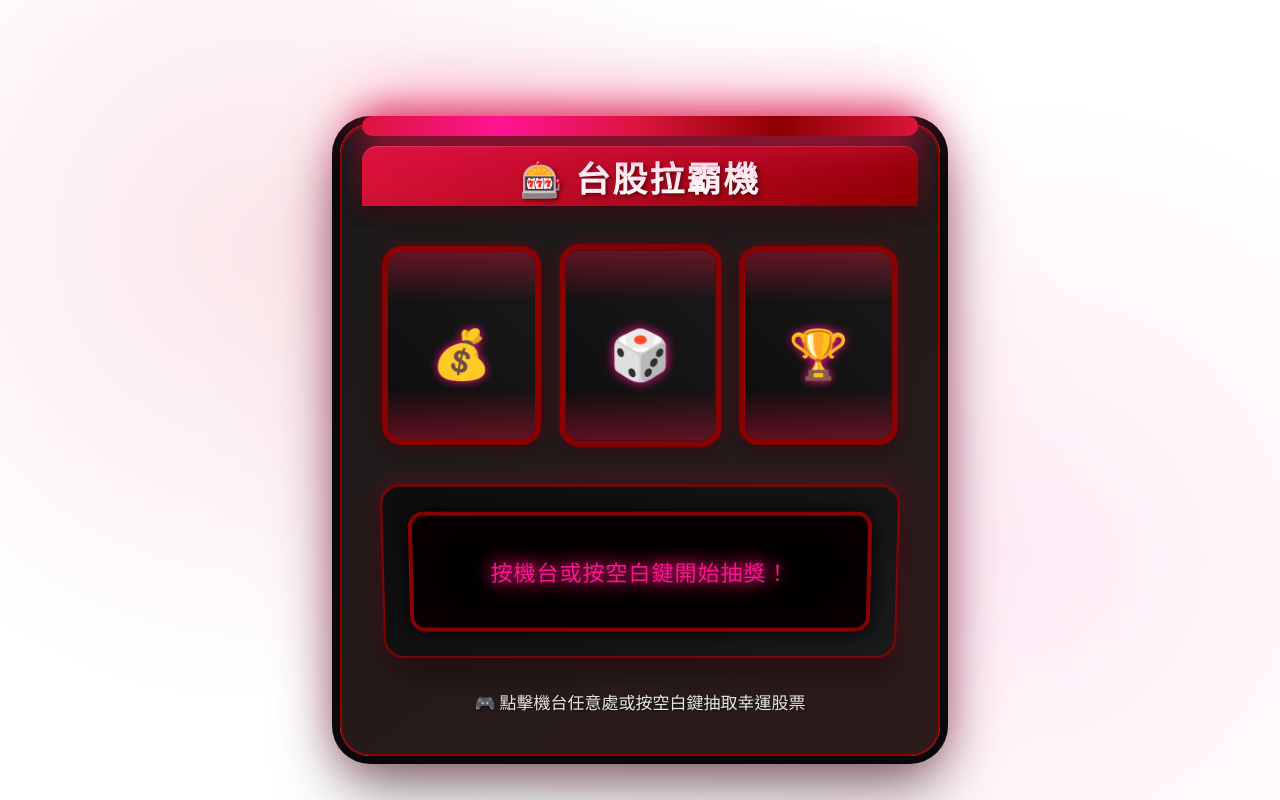
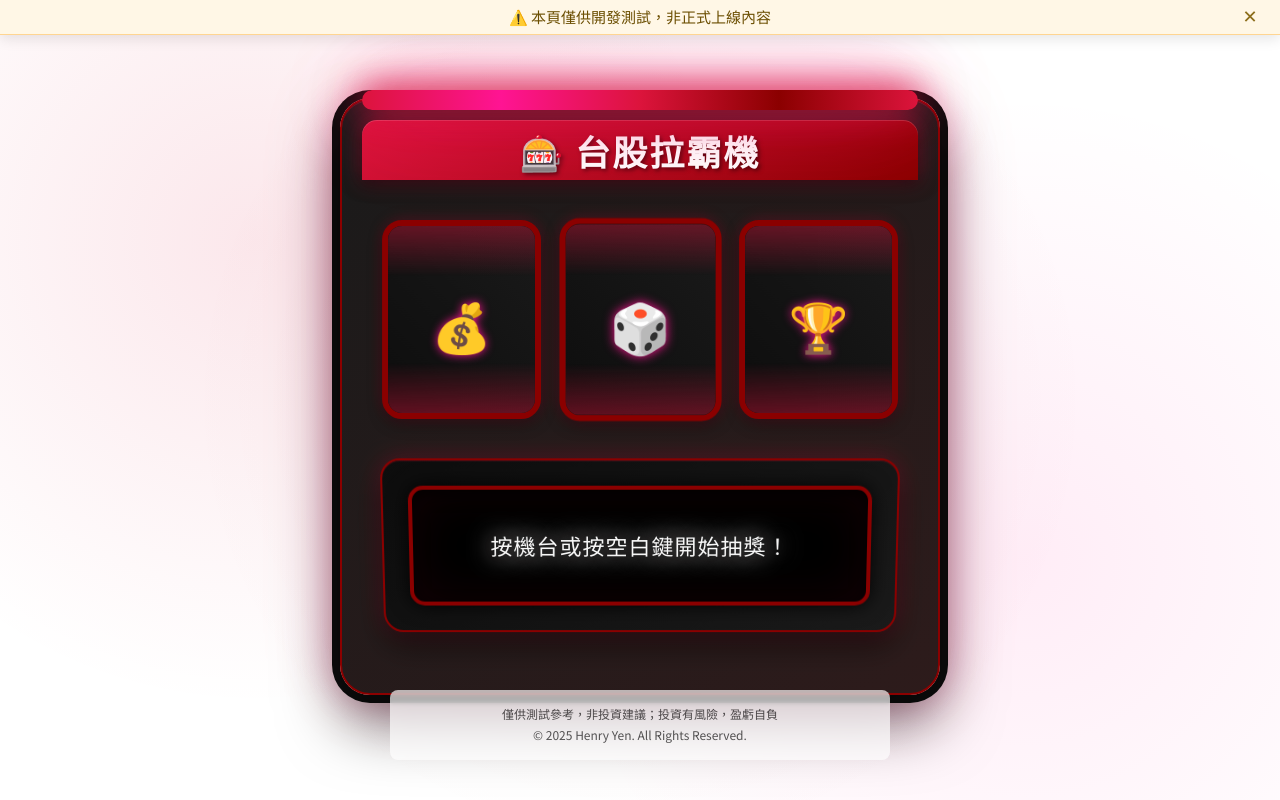
Before and after one commit to henry-yen/stock-slot-machine, a plain HTML site: page index.html in a window 1280 px wide. Drawn offline with Linux system fonts and the light colour scheme.

Commit message:
Fix slot machine alert text injection and improve styling

```diff
--- a/assets/css/main.css
+++ b/assets/css/main.css
@@ -5,14 +5,31 @@
     body{
   font-family:'Noto Sans TC',sans-serif;
   background:linear-gradient(135deg,#1a1a1a 0%,#2d1b1b 50%,#1a1a1a 100%);
-      min-height:100vh; display:flex; justify-content:center; align-items:center; padding:20px;
   background-image:
     radial-gradient(circle at 20% 30%,rgba(220,20,60,.1) 0%,transparent 40%),
     radial-gradient(circle at 80% 70%,rgba(255,20,147,.08) 0%,transparent 40%),
     radial-gradient(circle at 50% 50%,rgba(139,0,0,.05) 0%,transparent 60%);
+  min-height: 100vh;
+
+  /* 只保留這一套版型 */
+  display: flex;
+  flex-direction: column;     /* 直向排版 */
+  align-items: center;        /* 內容水平置中 */
+  justify-content: flex-start;/* 從上往下排 */
+  padding: 20px 20px 40px;
+
   overflow-x: hidden;
   -webkit-tap-highlight-color: transparent;
   overscroll-behavior-y: none;
+  padding-bottom: max(40px, calc(env(safe-area-inset-bottom, 0px) + 12px));
+}
+.stage{
+  flex: 1;
+  display: flex;
+  align-items: center;
+  justify-content: center;
+  width: 100%;
+  padding-top: var(--alert-h);   /* 依橫幅高度自動往下推 */
 }
     @supports (height: 100svh) { body { min-height: 100svh; } }
 
@@ -25,6 +42,8 @@
       --border-w: clamp(2px, 0.6vw, 6px);
       --title-size: clamp(20px, 4.2vw, 35px);
       --result-fs: clamp(14px, 3.2vw, 22px);
+      --alert-h: 0px;
+      --footer-h: 24px;
     }
 
     .slot-machine{
@@ -45,6 +64,7 @@
       will-change: transform;
       touch-action: manipulation;
       max-width: 100%;
+      z-index: 0;
     }
     .slot-machine:hover{ filter: brightness(1.02) saturate(1.02); }
     .slot-machine.spinning{ cursor: default; }
@@ -134,7 +154,7 @@
       overflow-y:auto; max-height: 40vh;
     }
 
-    .result-content{ font-size: var(--result-fs); font-weight:500; color:#ff1493; text-align:center; text-shadow:0 0 15px #ff1493,0 0 25px #dc143c; font-family:'Noto Sans TC',monospace; letter-spacing:1px; line-height:1.6; white-space:pre-line; word-wrap:break-word; word-break: break-word; }
+    .result-content{ font-size: var(--result-fs); font-weight:500; color:#f8f8f8; text-align:center; text-shadow:0 0 15px #080808,0 0 25px #f7f2f3; font-family:'Noto Sans TC',monospace; letter-spacing:1px; line-height:1.6; white-space:pre-line; word-wrap:break-word; word-break: break-word; }
 
     .loading{ color:#ff1493; animation:neonGlow 1.2s ease-in-out infinite alternate; }
     @keyframes neonGlow{ from{ text-shadow:0 0 10px #ff1493,0 0 20px #ff1493; color:#ff1493; } to{ text-shadow:0 0 20px #ff1493,0 0 30px #ff1493,0 0 40px #dc143c; color:#ff69b4; } }
@@ -153,7 +173,7 @@
 
     .instructions{ text-align:center; color:rgba(255,255,255,.9); font-size: clamp(12px, 2.8vw, 17px); font-weight:400; margin-top: clamp(12px, 2.8vw, 30px); text-shadow:1px 1px 2px rgba(0,0,0,.5); }
     .error{ color:#ff6b6b; text-shadow:0 0 10px #ff6b6b; }
-    .success{ animation:successNeon 1.2s ease-in-out; color:#ff1493; text-shadow:0 0 15px #ff1493,0 0 25px #dc143c; }
+    .success{ color:#fdfcfd; text-shadow:0 0 15px #0e0d0d,0 0 25px #1a1919; }
     @keyframes successNeon{ 0%{ transform:scale(1); } 15%{ transform:scale(1.03); text-shadow:0 0 22px #ff1493,0 0 30px #dc143c,0 0 36px #ff1493; } 45%{ transform:scale(1.02); } 100%{ transform:scale(1); text-shadow:0 0 15px #ff1493,0 0 25px #dc143c; } }
 
     @media (max-width: 520px){
@@ -164,6 +184,7 @@
         0 0 0 6px #0d0d0d,
         0 0 28px rgba(220,20,60,.35),
         0 0 56px rgba(255,20,147,.22);
+        margin-bottom: clamp(24px, 6vh, 56px);
       }
       .result-screen{ min-height: 90px; }
     }
@@ -173,3 +194,97 @@
       .slot-machine{ transition:none; }
       .success, .loading{ animation: none; }
     }
+
+
+/* iOS 位址列高度變動，用 dvh 比 vh 更穩 */
+@supports (height: 100dvh) { body { min-height: 100dvh; } }
+
+/* 置頂滿版黃底告警橫幅（行為一致，手機優先） */
+.mock-alert{
+  position: fixed;
+  inset: 0 0 auto 0;                 /* top:0; left:0; right:0; */
+  z-index: 9999;
+
+  /* 用 grid 保證中間文字真正置中，不被關閉鈕拉偏 */
+  display: grid;
+  grid-template-columns: 44px 1fr 44px;  /* 左空位 / 文案 / 關閉鈕 */
+  align-items: center;
+  text-align: center;
+  line-height: 1.45;
+
+  /* safe-area，不要再 +10 了，iOS 會整個過厚 */
+  padding-top: max(6px, env(safe-area-inset-top, 0px));
+  padding-bottom: 6px;
+  padding-left: 8px;
+  padding-right: 8px;
+  box-sizing: border-box;
+
+  background: #fff7e6;
+  color: #6b4e00;
+  border-bottom: 1px solid #ffd591;
+  box-shadow: 0 4px 14px rgba(0,0,0,.10);
+}
+.mock-alert .mock-alert-text{
+  grid-column: 2;                    /* 文字永遠在中間欄 */
+  width: 100%;
+  padding: 0 4px;
+  font-size: clamp(13px, 3.6vw, 15px);
+  word-break: break-word;
+}
+.mock-alert .mock-alert-close{
+  grid-column: 3;
+  justify-self: center;
+  background: transparent;
+  border: 0;
+  cursor: pointer;
+  font-size: 18px;
+  line-height: 1;
+  color: #8c6d1a;
+}
+
+/* 內容往下推，避免被橫幅蓋住 */
+:root { --alert-h: 0px; }
+.stage{
+   padding-top: var(--alert-h);
+   padding-top: var(--alert-h);
+   padding-bottom: var(--footer-h);
+}
+
+/* 小螢幕再壓縮一點欄寬與字級 */
+@media (max-width: 390px){
+  .mock-alert{ grid-template-columns: 40px 1fr 40px; }
+  .mock-alert .mock-alert-text{ font-size: clamp(12px, 3.4vw, 14px); }
+}
+
+/* 收起動畫 */
+.mock-alert--hidden{
+  transform: translateY(-100%);
+  opacity: 0;
+  pointer-events: none;
+  transition: transform .25s ease, opacity .25s ease;
+}
+
+    /* ===== FOOTER ===== */
+    .site-footer {
+      position: relative;
+      z-index: 2;
+      background: rgba(255,255,255,.85);
+      backdrop-filter: blur(2px);
+      padding: 12px 16px;
+      border-radius: 8px;
+      margin-top: 20px;
+
+      /* Center the footer content */
+      text-align: center;
+      max-width: min(90vw, 500px);
+      width: 100%;
+
+      font-size: 12px;
+      opacity: 0.8;
+      line-height: 1.4;
+      color: #333;
+    }
+
+    .site-footer p {
+      margin: 4px 0;
+    }
--- a/assets/js/main.js
+++ b/assets/js/main.js
@@ -1,5 +1,20 @@
-class ModernSlotMachine{
+class ModernSlotMachine {
   constructor(){
+    // ====== 新增：集中管理圖示與轉輪資料 ======
+    this.ICONS = {
+      ALERT: '⚠️',
+      CLOSE: '✕',
+      TITLE: '🎰',
+      HOWTO: '🎮',
+      ERROR: '❌'
+    };
+    this.REEL_SET = [
+      ['💰','📈','🚀','💎','⭐','🎯','🔥','💝'],
+      ['🎲','🎊','🌟','💫','🎈','🎭','🎪','🎨'],
+      ['🏆','🎖️','👑','💰','🎯','⚡','🔮','🎁'],
+    ];
+
+    // ====== 你的既有設定 ======
     this.BACKEND_URL = 'http://localhost:5000/api/stock';
     this.isSpinning = false;
     this.reels = ['reel1','reel2','reel3'];
@@ -9,85 +24,103 @@ class ModernSlotMachine{
     this.itemHeight = null; // 延遲測量
     this.isIOS = this.detectIOS();
     this.isMobile = this.detectMobile();
+
+    // ====== 新增：把 Emoji 與 Alert 內容從 JS 注入 ======
+    this.injectStaticUI();    // 標題/說明/Alert 文案
+    this.renderAllReels();    // 三個轉輪內容
+
     this.setupEventListeners();
-
-        // 等待字體和layout穩定後再測量
-        this.initializeAfterLoad();
+    this.initializeAfterLoad();  // 等待字體與 layout 穩定再量測
   }
 
+  // ---------- UI 注入 ----------
+  injectStaticUI(){
+    // 標題：補上 🎰（先去掉舊圖示避免重複）
+    const titleEl = document.querySelector('.title');
+    if (titleEl){
+      const plain = titleEl.textContent.replace(/^\s*🎰\s*/,'').trim();
+      titleEl.textContent = `${this.ICONS.TITLE} ${plain}`;
+    }
+
+    // 操作說明：補上 🎮
+    const instructionsEl =
+      document.querySelector('.instructions-text') ||
+      document.querySelector('.instructions p');
+    if (instructionsEl){
+      const base = '點擊機台任意處或按空白鍵抽取幸運股票';
+      instructionsEl.textContent = `${this.ICONS.HOWTO} ${base}`;
+    }
+
+    // Mock Alert：用 JS 放入 ⚠️ 文案與 ✕ 按鈕
+    const alertEl = document.querySelector('.mock-alert');
+    if (alertEl){
+      alertEl.innerHTML = `
+        <span class="mock-alert-text">
+          ${this.ICONS.ALERT} 本頁僅供開發測試，非正式上線內容
+        </span>
+        <button class="mock-alert-close" aria-label="關閉提醒" type="button">${this.ICONS.CLOSE}</button>
+      `;
+      const closeBtn = alertEl.querySelector('.mock-alert-close');
+      closeBtn?.addEventListener('click', () => {
+        // 你 CSS 要有 .mock-alert--hidden（見下方 CSS）
+        alertEl.classList.add('mock-alert--hidden');
+      });
+    }
+  }
+
+  renderAllReels(){
+    this.reels.forEach((id, idx) => this.renderReel(id, this.REEL_SET[idx]));
+  }
+  renderReel(reelId, items){
+    const reel = document.getElementById(reelId);
+    if (!reel) return;
+    // 先清空，避免 HTML 本來就有塞東西導致重複
+    reel.innerHTML = items.map(ch => `<div class="slot-item">${ch}</div>`).join('');
+  }
+
+  // ---------- 你的原本邏輯（量測 / 對齊 / 動畫 / 後端） ----------
   detectIOS(){
     const p = navigator.platform || '';
     const ua = navigator.userAgent || '';
     const iOSLike = /iPad|iPhone|iPod/.test(p) || (/Mac/.test(p) && navigator.maxTouchPoints > 1);
     return iOSLike || /iPhone|iPad|iPod/.test(ua);
   }
-
   detectMobile(){
     return /Android|iPhone|iPad|iPod|BlackBerry|IEMobile|Opera Mini/i.test(navigator.userAgent) || window.innerWidth <= 768;
   }
-
   async initializeAfterLoad(){
-        // 等待多個時機點確保layout穩定
     await new Promise(resolve => {
-          if (document.readyState === 'complete') {
-            resolve();
-          } else {
-            window.addEventListener('load', resolve, { once: true });
-          }
+      if (document.readyState === 'complete') resolve();
+      else window.addEventListener('load', resolve, { once: true });
     });
-
-        // 額外延遲確保字體渲染完成
-        setTimeout(() => {
-          this.measureAndSetupHeights();
-        }, 200);
-
+    setTimeout(() => { this.measureAndSetupHeights(); }, 200);
     window.addEventListener('resize', () => {
-          setTimeout(() => {
-            this.measureAndSetupHeights();
-          }, 100);
+      setTimeout(() => { this.measureAndSetupHeights(); }, 100);
     });
   }
-
   measureAndSetupHeights(){
     const firstItem = document.querySelector('.slot-item');
     if(!firstItem) return;
-
-        // 獲取精確的計算高度
     const rect = firstItem.getBoundingClientRect();
     let measuredHeight = rect.height;
-
-        // 對不同平台進行微調
     if(this.isMobile){
-          // 手機端：取整數像素避免模糊
       measuredHeight = Math.round(measuredHeight);
     } else {
-          // 桌面端：考慮DPR進行精確計算
       const dpr = window.devicePixelRatio || 1;
       measuredHeight = Math.round(measuredHeight * dpr) / dpr;
     }
-
     this.itemHeight = measuredHeight;
-        console.log(`測量到的item高度: ${this.itemHeight}px, 平台: ${this.isMobile ? '手機' : '桌面'}, DPR: ${window.devicePixelRatio}`);
-
-        // 初始化所有轉輪到正確位置
     this.snapAllReels();
   }
-
-      // 改進的對齊算法
   snapValueToStep(value, step){
     if (!step || step <= 0) return 0;
-
     const absValue = Math.abs(value);
     let steps = Math.round(absValue / step);
     let snapped = -(steps * step);
-
-        // 根據平台特性進行微調
     if(this.isMobile && this.isIOS){
-          // iOS: 使用像素完美對齊
       const dpr = window.devicePixelRatio || 1;
       snapped = -Math.round(Math.abs(snapped) * dpr) / dpr;
     } else if(!this.isMobile){
-          // 桌面端: 確保子像素精確度
       const dpr = window.devicePixelRatio || 1;
       if(dpr !== 1){
         snapped = -Math.round(Math.abs(snapped) * dpr) / dpr;
@@ -95,13 +128,10 @@ class ModernSlotMachine{
         snapped = -Math.round(Math.abs(snapped));
       }
     } else {
-          // Android等其他移動端: 簡單取整
       snapped = -Math.round(Math.abs(snapped));
     }
-
     return snapped;
   }
-
   setupEventListeners(){
     this.machineEl.addEventListener('click',()=>this.spin());
     this.machineEl.addEventListener('pointerdown', ()=> this.machineEl.style.transform = 'scale(.995)');
@@ -111,15 +141,12 @@ class ModernSlotMachine{
       if(e.code==='Space' && !this.isSpinning){ e.preventDefault(); this.spin(); }
     });
   }
-
   async spin(){
     if(this.isSpinning || !this.itemHeight) return;
-
     this.isSpinning = true;
     this.machineEl.classList.add('spinning');
-        this.resultElement.innerHTML='<span class="loading">🎰 抽取幸運股票中...</span>';
+    this.resultElement.innerHTML=`<span class="loading">${this.ICONS.TITLE} 抽取幸運股票中...</span>`;
     this.startSpinAnimation();
-
     try{
       const result = await this.callBackendAPI();
       setTimeout(()=>{
@@ -137,89 +164,65 @@ class ModernSlotMachine{
       }, this.spinDuration);
     }
   }
-
   startSpinAnimation(){
     this.reels.forEach((id,idx)=>{
       const reel=document.getElementById(id);
       const items = reel.children.length;
       reel.classList.add('spin-animation');
-
       setTimeout(()=>{
         reel.classList.remove('spin-animation');
-
         // 強制重繪確保動畫停止
         reel.style.transform = reel.style.transform;
         void reel.offsetHeight;
-
         const randomIndex = Math.floor(Math.random() * items);
         const targetY = -(randomIndex * this.itemHeight);
         const snappedY = this.snapValueToStep(targetY, this.itemHeight);
-
-            console.log(`轉輪${idx+1}: 目標位置=${targetY}, 對齊後=${snappedY}, 隨機索引=${randomIndex}`);
-
-            // 使用requestAnimationFrame確保渲染時機
         requestAnimationFrame(()=>{
           reel.style.transform = `translate3d(0, ${snappedY}px, 0)`;
         });
-
       }, 2000 + idx*300);
     });
   }
-
   stopSpinAnimation(){
     this.reels.forEach(id=>{
       const reel = document.getElementById(id);
       reel.classList.remove('spin-animation');
     });
   }
-
   snapAllReels(){
     if (!this.itemHeight) return;
-
-        this.reels.forEach((id, index) => {
+    this.reels.forEach((id) => {
       const reel = document.getElementById(id);
       const currentY = this.getTranslateY(reel);
-
       if(Number.isFinite(currentY)){
         const snappedY = this.snapValueToStep(currentY, this.itemHeight);
-            console.log(`初始化轉輪${index+1}: 當前=${currentY}, 對齊後=${snappedY}`);
         reel.style.transform = `translate3d(0, ${snappedY}px, 0)`;
       } else {
-            // 如果沒有變換，設置為初始位置
         reel.style.transform = `translate3d(0, 0px, 0)`;
       }
     });
   }
-
   getTranslateY(el){
     const style = getComputedStyle(el);
     const transform = style.transform;
-
     if(!transform || transform === 'none') return 0;
-
-        // 解析transform矩陣
     const matrix3d = transform.match(/matrix3d\(([^)]+)\)/);
     if(matrix3d){
       const values = matrix3d[1].split(',').map(parseFloat);
-          return values[13] || 0; // translateY in matrix3d
+      return values[13] || 0;
     }
-
     const matrix2d = transform.match(/matrix\(([^)]+)\)/);
     if(matrix2d){
       const values = matrix2d[1].split(',').map(parseFloat);
-          return values[5] || 0; // translateY in matrix2d
+      return values[5] || 0;
     }
-
-        // 解析translate3d
     const translate3d = transform.match(/translate3d\(([^)]+)\)/);
     if(translate3d){
       const values = translate3d[1].split(',').map(v => parseFloat(v.trim()));
       return values[1] || 0;
     }
-
     return 0;
   }
-
   async callBackendAPI(){
     try{
       const response=await fetch(this.BACKEND_URL,{ method:'GET', headers:{ 'Content-Type':'application/json' }});
@@ -229,7 +232,6 @@ class ModernSlotMachine{
       return this.getSimulatedResult();
     }
   }
-
   getSimulatedResult(){
     const single=['2330 台積電','2317 鴻海','2454 聯發科'];
     const multi=[
@@ -240,7 +242,6 @@ class ModernSlotMachine{
     const options=[...single,...multi];
     return options[Math.floor(Math.random()*options.length)];
   }
-
   showResult(result){
     let text;
     if(typeof result==='string'){ text=result; }
@@ -248,25 +249,24 @@ class ModernSlotMachine{
       text=result.map(s=> typeof s==='string'?s : (s.code&&s.name?`${s.code} ${s.name}`:JSON.stringify(s))).join('\n');
     }else if(result && result.code&&result.name){ text=`${result.code} ${result.name}`; }
     else{ text=JSON.stringify(result,null,2); }
-
     const lines=text.split('\n').length;
     if(lines>10) this.resultElement.style.fontSize='clamp(12px,2.6vw,16px)';
     else if(lines>6) this.resultElement.style.fontSize='clamp(13px,2.8vw,18px)';
     else if(lines>3) this.resultElement.style.fontSize='clamp(14px,3vw,20px)';
     else this.resultElement.style.fontSize='var(--result-fs)';
-
     this.resultElement.innerHTML=`<span class="success">${text}</span>`;
     this.animateResult();
   }
-
-      showError(msg){ this.resultElement.innerHTML=`<span class="error">❌ 連線錯誤：${msg}</span>`; }
-
+  showError(msg){
+    this.resultElement.innerHTML=`<span class="error">${this.ICONS.ERROR} 連線錯誤：${msg}</span>`;
+  }
   animateResult(){
     this.resultElement.classList.add('success');
     setTimeout(()=>this.resultElement.classList.remove('success'),1200);
   }
 }
 
+// 啟動
 document.addEventListener('DOMContentLoaded',()=>{
   new ModernSlotMachine();
   const m = document.querySelector('.slot-machine');
@@ -277,4 +277,58 @@ class ModernSlotMachine{
     m.style.opacity='1';
     m.style.transform = m.style.transform.replace(' translateY(40px)','');
   },100);
+  const alertEl = document.querySelector('.mock-alert');
+
+const setAlertHeight = () => {
+  const h = alertEl ? Math.ceil(alertEl.getBoundingClientRect().height) : 0;
+  document.documentElement.style.setProperty('--alert-h', `${h}px`);
+};
+
+setAlertHeight();
+/* iOS Safari 會因為位址列收展改變 viewport，高度要補算 */
+window.addEventListener('resize', () => setTimeout(setAlertHeight, 50), { passive: true });
+window.addEventListener('orientationchange', () => setTimeout(setAlertHeight, 300), { passive: true });
+
+/* 文字換行或你改文案都能即時更新 */
+if (window.ResizeObserver && alertEl) {
+  new ResizeObserver(setAlertHeight).observe(alertEl);
+}
+
 });
+document.addEventListener('DOMContentLoaded', () => {
+  const alertEl  = document.querySelector('.mock-alert');
+  const footerEl = document.querySelector('.copyright');
+
+  const setAlertHeight = () => {
+    const h = alertEl ? Math.ceil(alertEl.getBoundingClientRect().height) : 0;
+    document.documentElement.style.setProperty('--alert-h', `${h}px`);
+  };
+
+  const setFooterHeight = () => {
+    const fh = footerEl ? Math.ceil(footerEl.getBoundingClientRect().height) : 0;
+
+    // iOS Safari 會因為底部工具列收展改變可視高度，抓額外需要的安全空間
+    const vv = window.visualViewport;
+    const extra = vv ? Math.max(0, window.innerHeight - vv.height) : 0;
+
+    document.documentElement.style.setProperty('--footer-h', `${fh + extra + 12}px`);
+  };
+
+  const recalcAll = () => { setAlertHeight(); setFooterHeight(); };
+
+  recalcAll();
+  window.addEventListener('resize', () => setTimeout(recalcAll, 50), { passive:true });
+  window.addEventListener('orientationchange', () => setTimeout(recalcAll, 300), { passive:true });
+
+  if (window.ResizeObserver){
+    alertEl  && new ResizeObserver(recalcAll).observe(alertEl);
+    footerEl && new ResizeObserver(recalcAll).observe(footerEl);
+  }
+});
+
+// footer 年份維持
+(function(){
+  const y = new Date().getFullYear();
+  const el = document.getElementById('foot-year');
+  if (el) el.textContent = y;
+})();
--- a/index.html
+++ b/index.html
@@ -2,47 +2,70 @@
 <html lang="zh-TW">
 <head>
   <meta charset="UTF-8" />
-  <meta name="viewport" content="width=device-width, initial-scale=1.0"/>
+  <meta name="viewport" content="width=device-width, initial-scale=1" />
   <title>台股拉霸機</title>
+  <meta name="description" content="台股拉霸機：僅供娛樂與開發測試使用，內容為示意畫面，非投資建議。" />
+  <meta name="theme-color" content="#1a1a1a" />
+
   <link rel="preconnect" href="https://fonts.googleapis.com">
   <link rel="preconnect" href="https://fonts.gstatic.com" crossorigin>
   <link href="https://fonts.googleapis.com/css2?family=Noto+Sans+TC:wght@100..900&display=swap" rel="stylesheet">
+
+  <!-- 你的主要樣式 -->
   <link rel="stylesheet" href="./assets/css/main.css">
-
 </head>
 <body>
-  <div class="slot-machine" id="slotMachine" role="button" aria-label="抽取幸運股票" tabindex="0" aria-live="polite">
-    <div class="machine-lights"></div>
+  <!-- 跳到主要內容（鍵盤更友善） -->
+  <a href="#main" class="skip-link" style="position:absolute;left:-9999px;">跳至主要內容</a>
 
-    <div class="machine-top">
-      <h1 class="title">🎰 台股拉霸機</h1>
+  <header class="site-header" role="banner">
+    <!-- 若頁面另有 Logo/導覽可放在這裡；標題視覺仍由機台中的 .title 呈現 -->
+  </header>
+
+  <main id="main" class="stage" role="main">
+    <!-- 固定在視窗；文案與圖示交由 JS 注入 -->
+    <div class="mock-alert" role="alert" aria-live="polite" aria-atomic="true">
+      <span class="mock-alert-text"></span>
+      <button class="mock-alert-close" type="button" aria-label="關閉提醒"></button>
     </div>
 
-    <div class="slots-container">
-      <div class="slot"><div class="slot-reel" id="reel1">
-        <div class="slot-item">💰</div><div class="slot-item">📈</div><div class="slot-item">🚀</div><div class="slot-item">💎</div>
-        <div class="slot-item">⭐</div><div class="slot-item">🎯</div><div class="slot-item">🔥</div><div class="slot-item">💝</div>
-      </div></div>
+    <!-- 主要互動區：整台機台可點擊／空白鍵啟動 -->
+    <section class="slot-machine"
+             id="slotMachine"
+             role="button"
+             aria-label="抽取幸運股票"
+             aria-keyshortcuts="Space"
+             aria-describedby="instructions"
+             tabindex="0">
+      <div class="machine-lights" aria-hidden="true"></div>
 
-      <div class="slot"><div class="slot-reel" id="reel2">
-        <div class="slot-item">🎲</div><div class="slot-item">🎊</div><div class="slot-item">🌟</div><div class="slot-item">💫</div>
-        <div class="slot-item">🎈</div><div class="slot-item">🎭</div><div class="slot-item">🎪</div><div class="slot-item">🎨</div>
-      </div></div>
+      <div class="machine-top">
+        <h1 class="title">台股拉霸機</h1>
+      </div>
 
-      <div class="slot"><div class="slot-reel" id="reel3">
-        <div class="slot-item">🏆</div><div class="slot-item">🎖️</div><div class="slot-item">👑</div><div class="slot-item">💰</div>
-        <div class="slot-item">🎯</div><div class="slot-item">⚡</div><div class="slot-item">🔮</div><div class="slot-item">🎁</div>
-      </div></div>
-    </div>
+      <div class="slots-container" aria-hidden="true">
+        <div class="slot"><div class="slot-reel" id="reel1"></div></div>
+        <div class="slot"><div class="slot-reel" id="reel2"></div></div>
+        <div class="slot"><div class="slot-reel" id="reel3"></div></div>
+      </div>
 
-    <div class="result-display">
-      <div class="result-screen">
-        <div class="result-content" id="result">按機台或按空白鍵開始抽獎！</div>
+      <div class="result-display">
+        <div class="result-screen" role="status" aria-live="polite" aria-atomic="true">
+          <div class="result-content" id="result">按機台或按空白鍵開始抽獎！</div>
+        </div>
       </div>
-    </div>
 
-    <div class="instructions"><p>🎮 點擊機台任意處或按空白鍵抽取幸運股票</p></div>
-  </div>
+
+    </section>
+  </main>
+
+ <footer class="site-footer" role="contentinfo">
+    <p>僅供測試參考，非投資建議；投資有風險，盈虧自負</p>
+    <p>© <span id="foot-year">2025</span> Henry Yen. All Rights Reserved.</p>
+  </footer>
+
+  <!-- 只保留這一支主程式 -->
   <script src="./assets/js/main.js" defer></script>
+  <noscript>本網站需要啟用 JavaScript 才能運作。</noscript>
 </body>
 </html>
```
Lines whose indentation alone changed are shown as unchanged.
